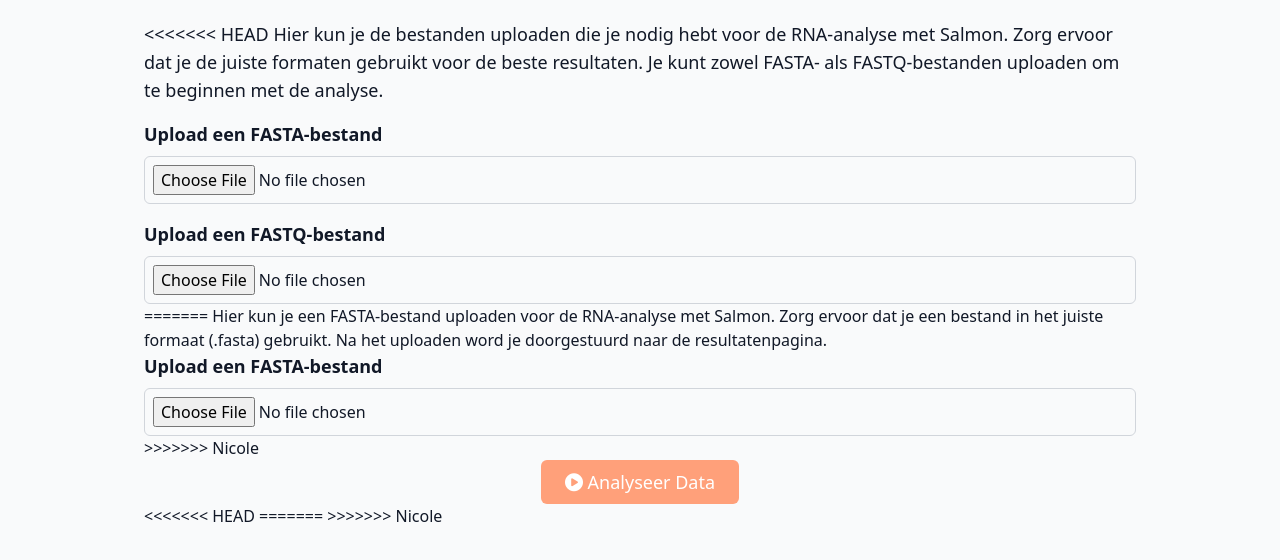
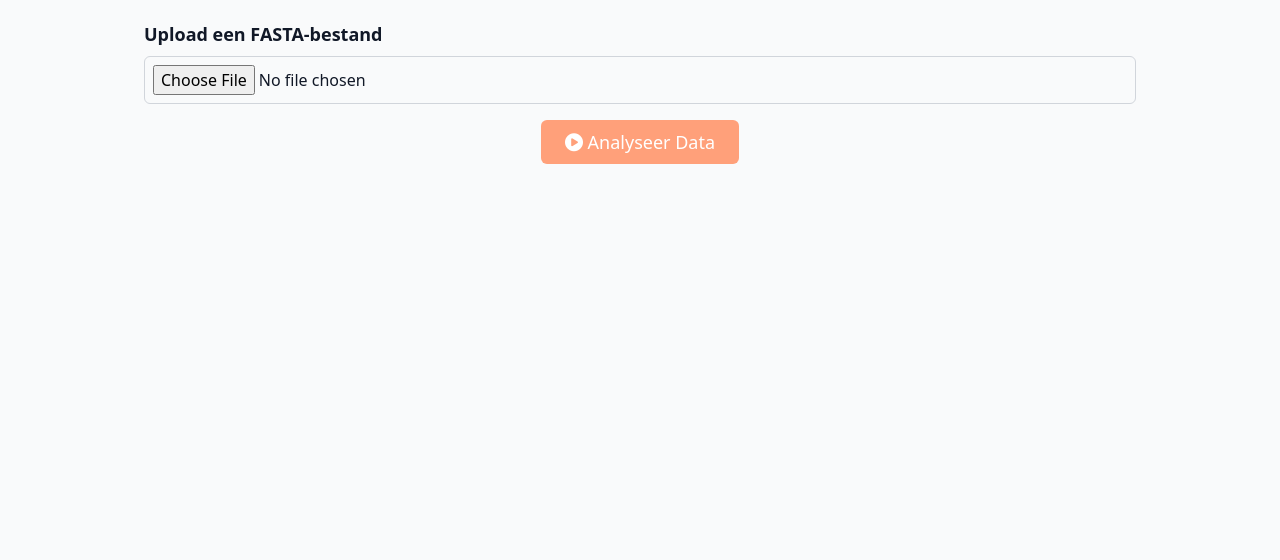
Before and after one commit to Wietze-vd-Berg/De_Bioinformatica_Toolbox, a plain HTML site: page Website/templates/Salmon_invoer.html in a window 1280 px wide. Shown: the part 132-692 px from the top of the page. Drawn offline with nearby package versions, Linux system fonts and the light colour scheme.

Commit message:
head>>> weggehaald

```diff
--- a/Website/templates/Salmon_invoer.html
+++ b/Website/templates/Salmon_invoer.html
@@ -34,8 +34,7 @@
     <div class="max-w-screen-lg mx-auto px-4 py-8">
         <h1 class="text-3xl font-bold text-center mb-6">Salmon invoer</h1>
         <p class="text-lg mb-4">
-<<<<<<< HEAD
-            Hier kun je de bestanden uploaden die je nodig hebt voor de RNA-analyse met Salmon. Zorg ervoor dat je de juiste formaten gebruikt voor de beste resultaten. Je kunt zowel FASTA- als FASTQ-bestanden uploaden om te beginnen met de analyse.
+
         </p>
 
         <!-- Bestandsinvoer sectie -->
@@ -43,21 +42,6 @@
             <div>
                 <label for="fasta-file" class="block text-lg font-semibold mb-2">Upload een FASTA-bestand</label>
                 <input type="file" id="fasta-file" name="fasta-file" accept=".fasta" class="border border-gray-300 p-2 w-full rounded-md">
-            </div>
-
-            <div>
-                <label for="fastq-file" class="block text-lg font-semibold mb-2">Upload een FASTQ-bestand</label>
-                <input type="file" id="fastq-file" name="fastq-file" accept=".fastq" class="border border-gray-300 p-2 w-full rounded-md">
-=======
-            Hier kun je een FASTA-bestand uploaden voor de RNA-analyse met Salmon. Zorg ervoor dat je een bestand in het juiste formaat (.fasta) gebruikt. Na het uploaden word je doorgestuurd naar de resultatenpagina.
-        </p>
-
-        <!-- Bestandsinvoer sectie -->
-        <form action="resultaat.html" method="POST" enctype="multipart/form-data" class="space-y-4">
-            <div>
-                <label for="fasta-file" class="block text-lg font-semibold mb-2">Upload een FASTA-bestand</label>
-                <input type="file" id="fasta-file" name="fasta-file" accept=".fasta" class="border border-gray-300 p-2 w-full rounded-md" required>
->>>>>>> Nicole
             </div>
 
             <div class="flex justify-center">
@@ -69,9 +53,5 @@
     </div>
 
 </body>
-<<<<<<< HEAD
+
 </html>
-
-=======
-</html>
->>>>>>> Nicole
```
